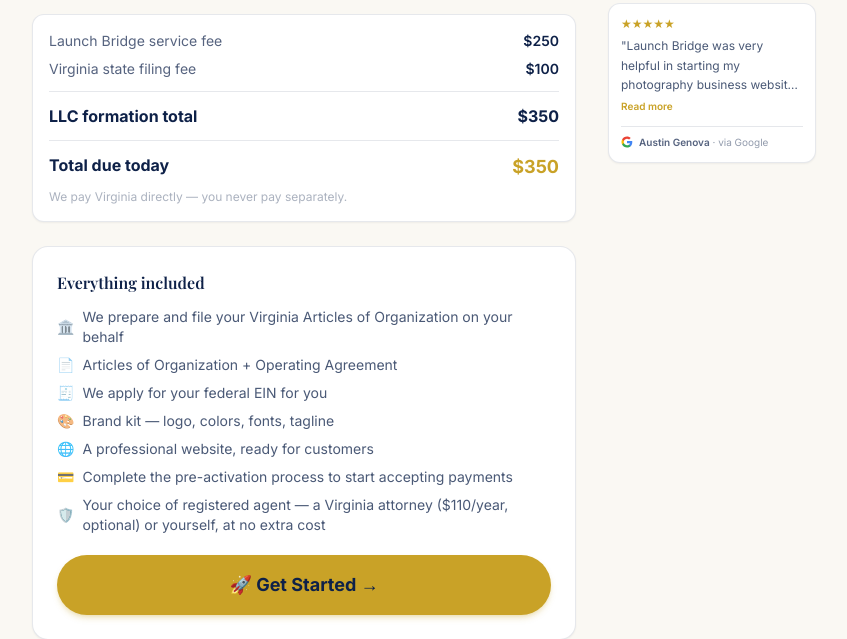
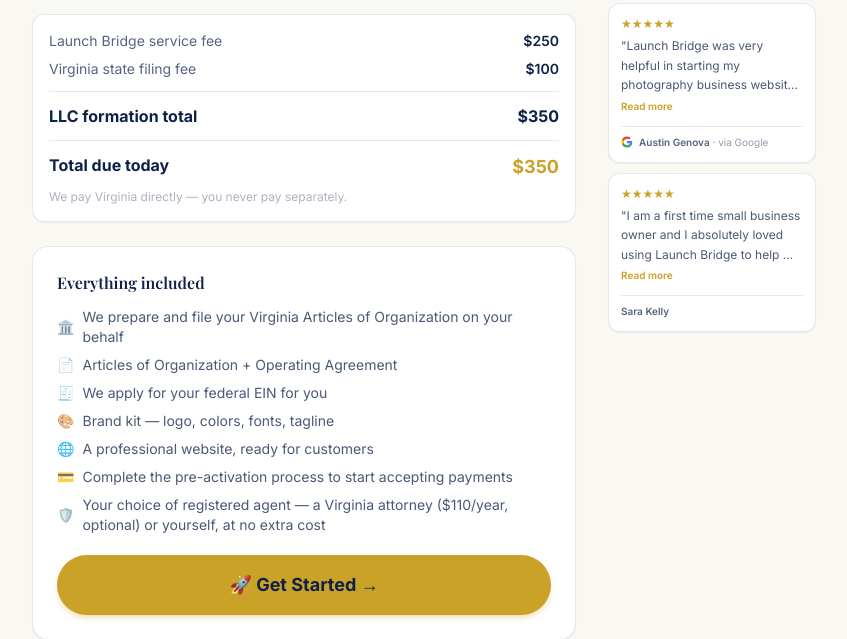
Before and after one commit to leofall458/ai-business-launcher, a FastAPI app: page / in a window 1280 px wide. Shown: the part 1214-1853 px from the top of the page, without its empty margins (336-1183 px from the left). Run offline with FastAPI, Linux system fonts and the light colour scheme; data that the repository does not hold is empty; some web fonts are replaced.

Commit message:
Add Sara Kelly's customer testimonial to homepage reviews
Co-Authored-By: Claude Sonnet 5 <noreply@anthropic.com>

```diff
--- a/app/templates/index.html
+++ b/app/templates/index.html
@@ -168,6 +168,14 @@
                     <path fill="#EA4335" d="M24 10.75c3.23 0 6.13 1.11 8.41 3.29l6.31-6.31C34.91 4.18 29.93 2 24 2 15.4 2 7.96 6.93 4.34 14.12l7.35 5.7c1.73-5.2 6.58-9.07 12.31-9.07z"/>
                 </svg>
                 <p class="text-[10px] text-[#0e2148]/45"><span class="font-semibold text-[#0e2148]/70">Austin Genova</span> · via Google</p>
+            </div>
+        </div>
+        <div class="bg-white border border-[#0e2148]/10 rounded-xl p-3 shadow-sm flex flex-col">
+            <div class="text-[#c9a227] text-xs mb-1" aria-label="5 out of 5 stars">★★★★★</div>
+            <p class="review-text text-xs text-[#0e2148]/75 leading-relaxed">"I am a first time small business owner and I absolutely loved using Launch Bridge to help me build my LLC! It's quite overwhelming to know all the steps to take to do everything the right way and having an AI-powered guide walk me through each step made the process feel so much easier. It was a time saver and Carter helped to answer all my questions. It's pretty cool that this team of young men came up with such a creative resource for people looking to bring their business idea to life. Highly recommend!"</p>
+            <button type="button" class="review-readmore-btn hidden text-left text-[10px] font-semibold text-[#c9a227] hover:text-[#b8860b] mt-1" onclick="toggleReviewText(this)">Read more</button>
+            <div class="flex items-center gap-1.5 mt-3 pt-2 border-t border-[#0e2148]/8">
+                <p class="text-[10px] text-[#0e2148]/45"><span class="font-semibold text-[#0e2148]/70">Sara Kelly</span></p>
             </div>
         </div>
     </div>
@@ -483,6 +491,14 @@
                     <p class="text-xs text-[#0e2148]/45"><span class="font-semibold text-[#0e2148]/70">Austin Genova</span> · via Google</p>
                 </div>
             </div>
+            <div class="bg-white border border-[#0e2148]/10 rounded-xl p-4 shadow-sm flex flex-col">
+                <div class="text-[#c9a227] text-sm mb-2" aria-label="5 out of 5 stars">★★★★★</div>
+                <p class="review-text text-sm text-[#0e2148]/75 leading-relaxed">"I am a first time small business owner and I absolutely loved using Launch Bridge to help me build my LLC! It's quite overwhelming to know all the steps to take to do everything the right way and having an AI-powered guide walk me through each step made the process feel so much easier. It was a time saver and Carter helped to answer all my questions. It's pretty cool that this team of young men came up with such a creative resource for people looking to bring their business idea to life. Highly recommend!"</p>
+                <button type="button" class="review-readmore-btn hidden text-left text-xs font-semibold text-[#c9a227] hover:text-[#b8860b] mt-1" onclick="toggleReviewText(this)">Read more</button>
+                <div class="flex items-center gap-2 mt-4 pt-3 border-t border-[#0e2148]/8">
+                    <p class="text-xs text-[#0e2148]/45"><span class="font-semibold text-[#0e2148]/70">Sara Kelly</span></p>
+                </div>
+            </div>
         </div>
     </div>
     </div>
```
